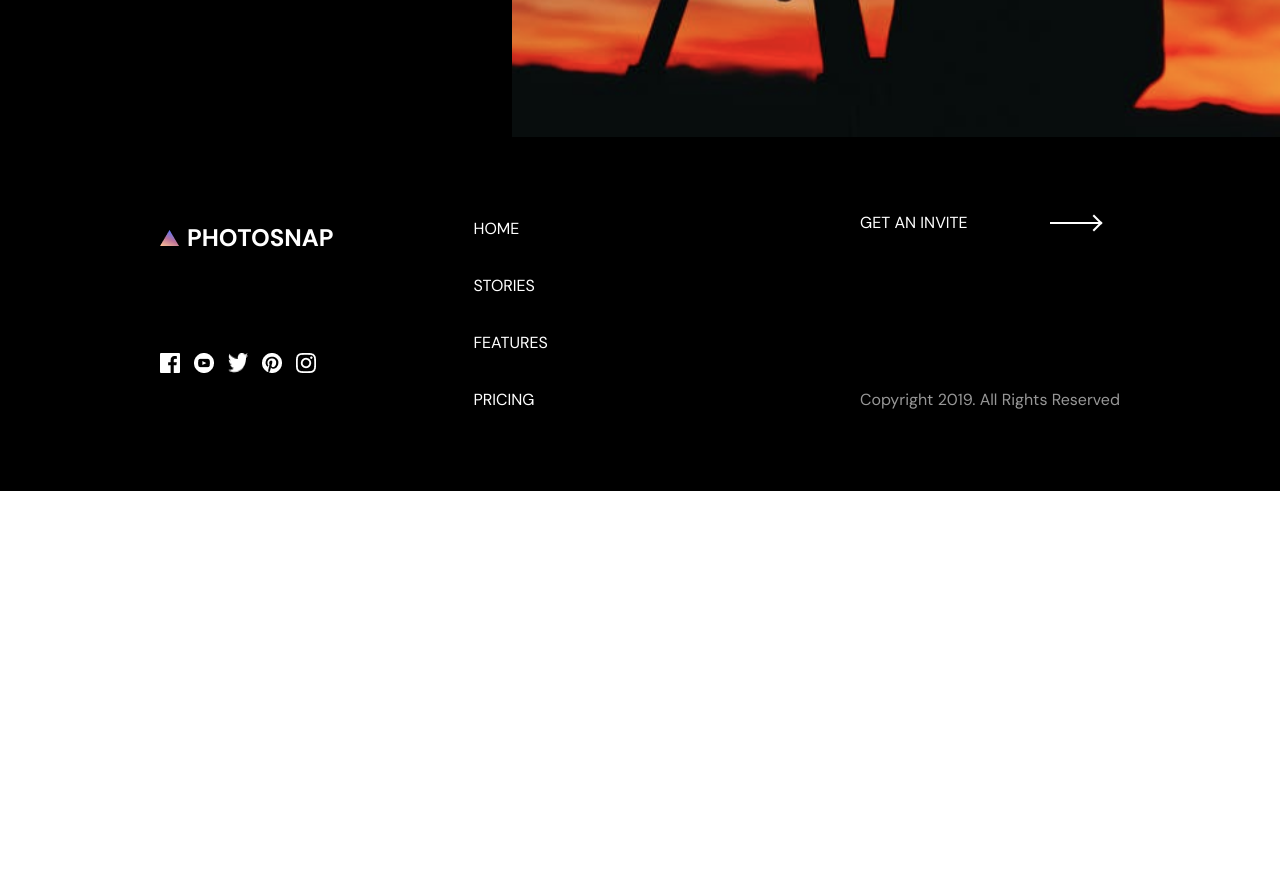
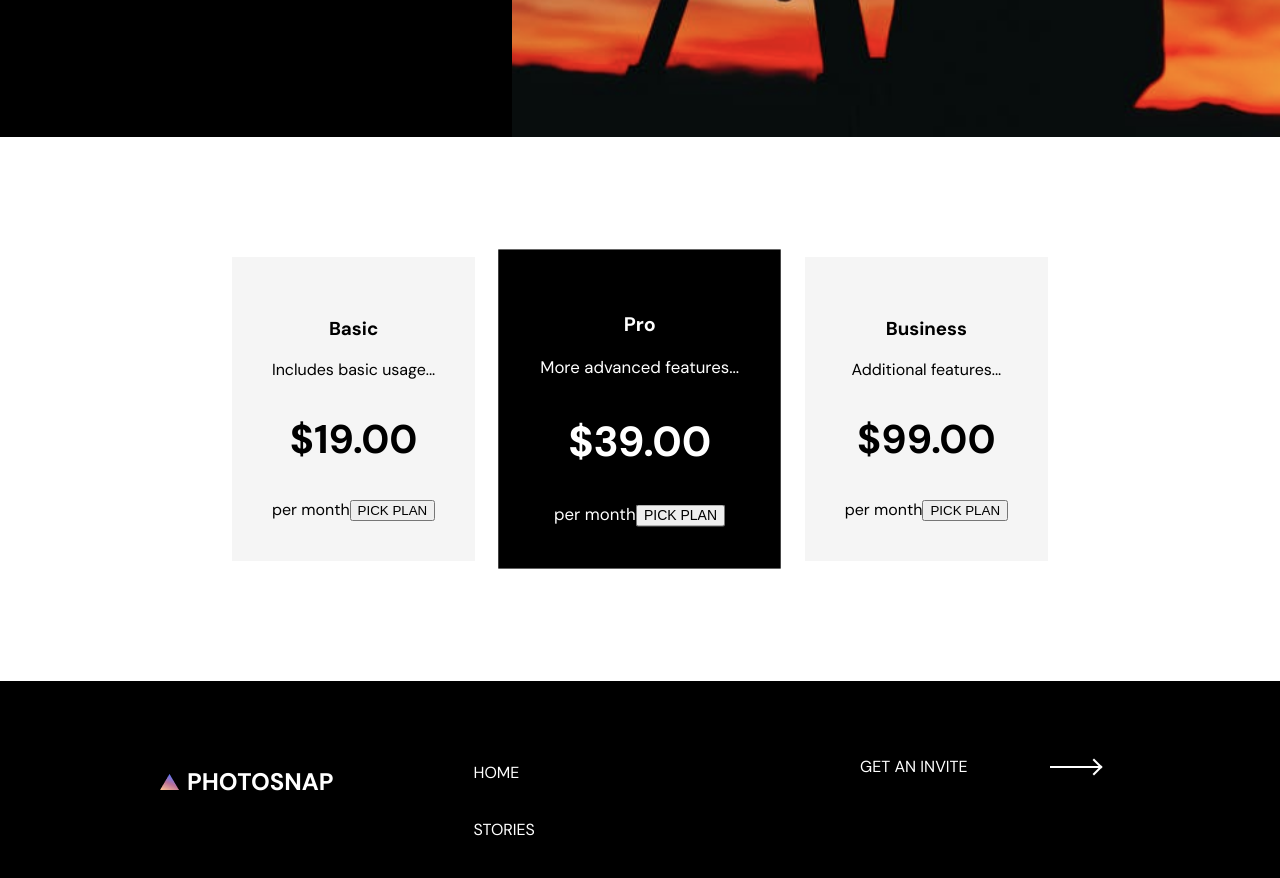
Before and after one commit to Lanssii/photosnap-website-react, a React (Vite) app: page /pricing in a window 1280 px wide. Shown: the part 640-1518 px from the top of the page. Before the commit the page ends 1131 px from the top, so only its background shows below. Built offline with nearby package versions, Linux system fonts and the light colour scheme.

Commit message:
feat: add styles for PricingCard and PricingSection components for the pricing page

```diff
--- a/src/components/PricingCard/PricingCard.css
+++ b/src/components/PricingCard/PricingCard.css
@@ -0,0 +1,16 @@
+.pricing-card {
+  background: #f5f5f5;
+  padding: 40px;
+  text-align: center;
+}
+
+.pricing-card.active {
+  background: black;
+  color: white;
+  transform: scale(1.05);
+}
+
+.pricing-card .price {
+  font-weight: bold;
+  font-size: 40px;
+}
--- a/src/components/PricingCard/PricingCard.jsx
+++ b/src/components/PricingCard/PricingCard.jsx
@@ -0,0 +1,17 @@
+import "./PricingCard.css";
+
+function PricingCard({ title, price, desc, isActive }) {
+  return (
+    <div className={`pricing-card ${isActive ? "active" : ""}`}>
+      <h3>{title}</h3>
+      <p>{desc}</p>
+
+      <h2 className="price">${price}.00</h2>
+      <span>per month</span>
+
+      <button className="btn">PICK PLAN</button>
+    </div>
+  );
+}
+
+export default PricingCard;
--- a/src/components/PricingSection/PricingSection.css
+++ b/src/components/PricingSection/PricingSection.css
@@ -0,0 +1,9 @@
+.pricing-section {
+  padding: 120px 0px;
+}
+
+.pricing-cards {
+  display: flex;
+  justify-content: center;
+  gap: 30px;
+}
--- a/src/components/PricingSection/PricingSection.jsx
+++ b/src/components/PricingSection/PricingSection.jsx
@@ -0,0 +1,19 @@
+import "./PricingSection.css";
+import PricingCard from "../PricingCard/PricingCard.jsx";
+
+function PricingSection() {
+  return (
+    <section className="pricing-section pricing-cards">
+      <PricingCard title="Basic" price="19" desc="Includes basic usage..." />
+      <PricingCard
+        title="Pro"
+        price="39"
+        desc="More advanced features..."
+        isActive={true}
+      />
+      <PricingCard title="Business" price="99" desc="Additional features..." />
+    </section>
+  );
+}
+
+export default PricingSection;
--- a/src/views/Pricing.jsx
+++ b/src/views/Pricing.jsx
@@ -1,4 +1,5 @@
 import HeroSection from "../components/HeroSection/HeroSection.jsx";
+import PricingSection from "../components/PricingSection/PricingSection.jsx";
 import pricingImage from "../assets/pricing-hero.png";
 
 function Pricing() {
@@ -10,6 +11,7 @@ function Pricing() {
         sectionImageOne={pricingImage}
         backgroundColor="#000"
       />
+      <PricingSection />
     </main>
   );
 }
```
